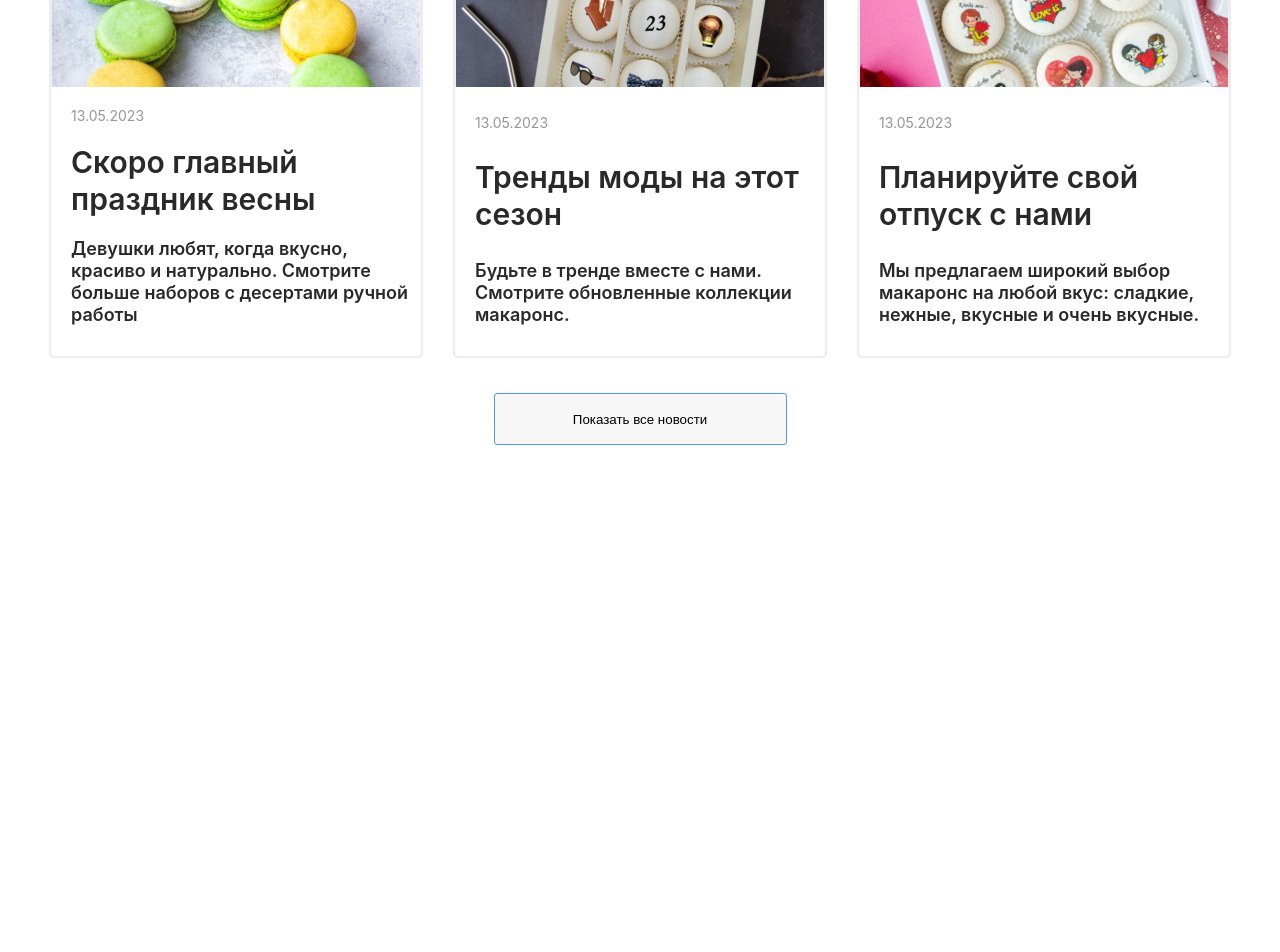
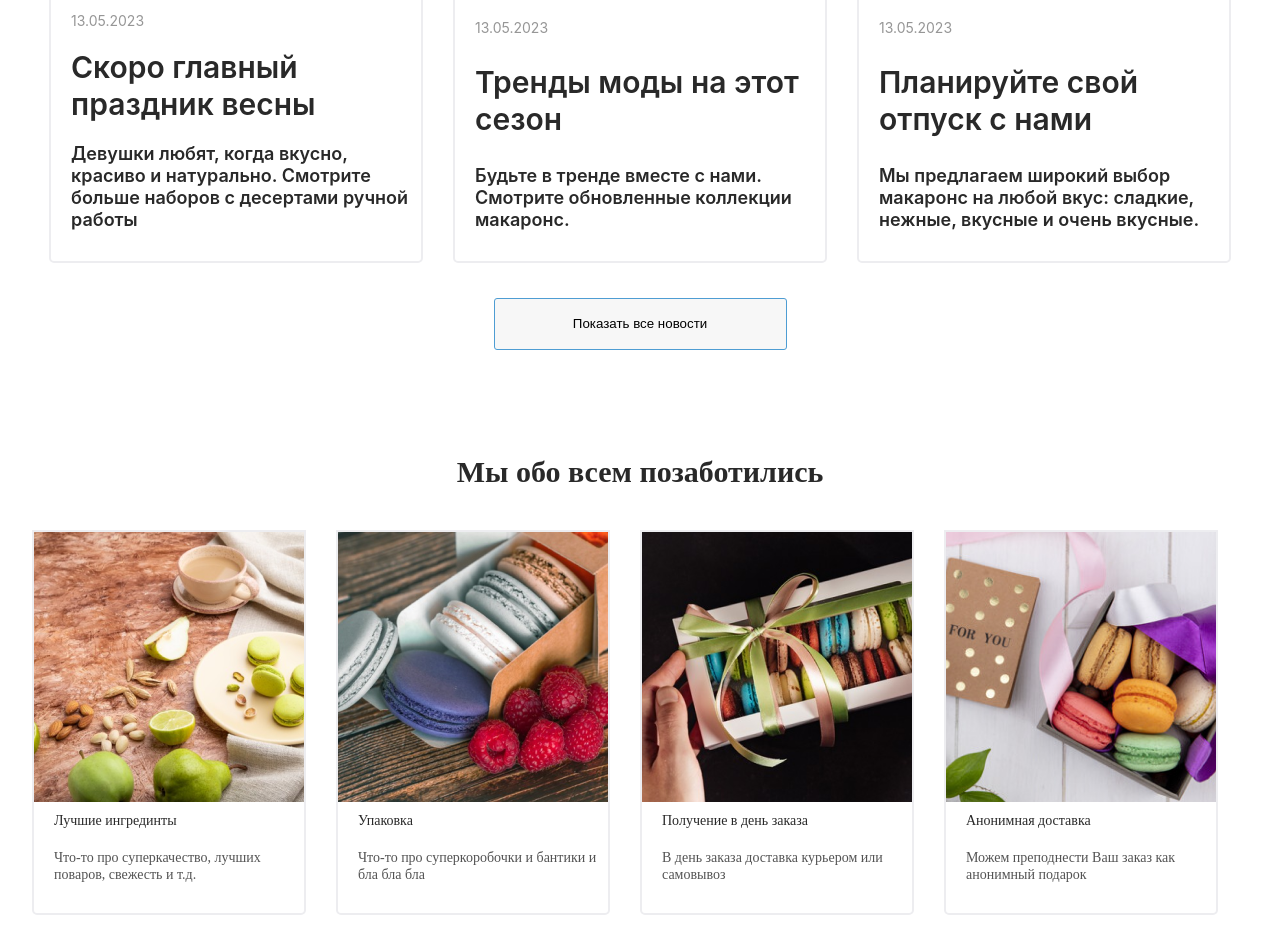
Before and after one commit to kudinov-andrej/sweet, a React (Create React App) app: page / in a window 1280 px wide. Shown: the part 4116-5068 px from the top of the page. Before the commit the page ends 4561 px from the top, so only its background shows below. Built offline with nearby package versions, Linux system fonts and the light colour scheme.

Commit message:
сделал блок care

```diff
--- a/src/App.css
+++ b/src/App.css
@@ -1148,41 +1148,6 @@ header {
   text-align: start;
 }
 
-.news {
-  display: flex;
-  flex-direction: column;
-  align-items: center;
-  max-width: 100%;
-}
-
-.news__title {
-  margin: 0;
-  padding: 0;
-  margin-top: 85px;
-  margin-bottom: 42px;
-  max-width: 340px;
-  font-weight: 600;
-  word-wrap: break-word;
-  font-size: 30px;
-  line-height: 37px;
-  color: #292929
-}
-
-.news__block {
-  display: grid;
-  grid-template-columns: 1fr 1fr 1fr;
-  gap: 30px;
-  margin-bottom: 35px;
-
-}
-
-.news__block div:nth-child(n+4) {
-  display: none;
-}
-
-.news__block-open div:nth-child(n+4) {
-  display: grid;
-}
 
 .news {
   display: flex;
@@ -1272,3 +1237,89 @@ header {
   line-height: 17px;
   color: #969696;
 }
+
+
+.care {
+  display: flex;
+  flex-direction: column;
+  align-items: center;
+  max-width: 100%;
+  margin-bottom: 37px;
+}
+
+.care__title {
+  margin: 0;
+  padding: 0;
+  margin-top: 103px;
+  margin-bottom: 40px;
+  max-width: 442px;
+  font-family: 'Montserrat';
+  font-style: normal;
+  font-weight: 600;
+  font-size: 30px;
+  line-height: 37px;
+  text-align: center;
+  color: #292929
+}
+
+
+.care__block {
+  display: flex;
+  flex-direction: row;
+
+}
+
+
+.care__card {
+  margin: 0;
+  padding: 0;
+  display: flex;
+  flex-direction: column;
+  align-items: flex-start;
+  justify-content: space-between;
+  text-align: start;
+  border: 2px solid #EDEDF0;
+  border-radius: 0px 0px 5px 5px;
+  margin-right: 30px;
+}
+
+.care__card-img {
+  margin: 0;
+  padding: 0;
+  max-width: 270px;
+  max-height: 270px;
+  object-fit: cover;
+  object-position: center;
+
+}
+
+.care__card-title {
+  margin: 0;
+  padding: 0;
+  margin-top: 10px;
+  margin-bottom: 10px;
+  max-width: 250px;
+  font-family: 'Proxima Nova';
+  font-style: normal;
+  font-weight: 400;
+  font-size: 14px;
+  line-height: 17px;
+  color: #292929;
+  margin-left: 20px;
+}
+
+.care__card-description {
+  margin: 0;
+  padding: 0;
+  margin-top: 10px;
+  margin-bottom: 30px;
+  max-width: 250px;
+  font-family: 'Proxima Nova';
+  font-style: normal;
+  font-weight: 400;
+  font-size: 14px;
+  line-height: 17px;
+  color: #292929;
+  opacity: 0.8;
+  margin-left: 20px;
+}
--- a/src/App.js
+++ b/src/App.js
@@ -7,13 +7,19 @@ import Navigation from './navigation/Navigation';
 import Promotion from './promotion/Promotion';
 import PopularSet from './popularSet/PopularSet';
 import NewsBlock from './news/NewsBlock';
+import CareBlock from './care/CareBlock';
+
 
 function App() {
   // раскрытие полного списка товаров и новостей в блоках PopularSet и News
-  const [openBlock, setOpenBlock] = useState(false);
+  const [openBlockSet, setOpenBlockSet] = useState(false);
+  const [openBlockNews, setOpenBlockNews] = useState(false);
 
   function hendleOpenButton() {
-    setOpenBlock(!openBlock)
+    setOpenBlockSet(!openBlockSet)
+  }
+  function hendleOpenButtonNews() {
+    setOpenBlockNews(!openBlockNews)
   }
 
   // скролл в блоке Promotion
@@ -56,12 +62,13 @@ function App() {
         <Holidays />
         <PopularSet
           hendleOpenButton={hendleOpenButton}
-          openBlock={openBlock}
+          openBlockSet={openBlockSet}
         />
         <NewsBlock
-          hendleOpenButton={hendleOpenButton}
-          openBlock={openBlock}
+          hendleOpenButtonNews={hendleOpenButtonNews}
+          openBlockNews={openBlockNews}
         />
+        <CareBlock />
       </main>
     </div >
   );
--- a/src/care/CareBlock.jsx
+++ b/src/care/CareBlock.jsx
@@ -0,0 +1,28 @@
+import React from 'react';
+import '../App.css';
+import CareItem from '../care/CareItem'
+import { careInfo } from '../constants/careConst'
+
+
+function CareBlock() {
+
+    return (
+        <section className="care">
+            <h2 className="care__title">Мы обо всем позаботились</h2>
+            <div className="care__block">
+                {careInfo.map((care, id) =>
+                    < CareItem
+                        key={id}
+                        careSrc={care.careSrc}
+                        careAlt={care.careAlt}
+                        title={care.title}
+                        description={care.description}
+                    />
+                )}
+            </div>
+
+        </section>
+    );
+}
+
+export default CareBlock;
--- a/src/care/CareItem.jsx
+++ b/src/care/CareItem.jsx
@@ -0,0 +1,17 @@
+import React from 'react';
+import '../App.css';
+
+
+function CareItem(props) {
+
+
+    return (
+        <div className='care__card'>
+            <img className='care__card-img' src={props.careSrc} alt={props.careAlt} />
+            <h2 className='care__card-title'>{props.title}</h2>
+            <p className='care__card-description'>{props.description}</p>
+        </div>
+    );
+}
+
+export default CareItem;
--- /dev/null
+++ b/src/constants/careConst.js
@@ -0,0 +1,40 @@
+import care1 from '../image/care/care1.png';
+import care2 from '../image/care/care2.png';
+import care3 from '../image/care/care3.png';
+import care4 from '../image/care/care4.png';
+
+const careInfo = [
+    {
+        careSrc: care1,
+        careAlt: 'фотография ингридиентов',
+        title: 'Лучшие ингрединты',
+        description: 'Что-то про суперкачество, лучших поваров, свежесть и т.д.',
+
+    },
+    {
+        careSrc: care2,
+        careAlt: 'фотография упаковки',
+        title: 'Упаковка',
+        description: 'Что-то про суперкоробочки и бантики и бла бла бла',
+
+    },
+    {
+        careSrc: care3,
+        careAlt: 'фотография макаронс',
+        title: 'Получение в день заказа',
+        description: 'В день заказа доставка курьером или самовывоз',
+
+    },
+    {
+        careSrc: care4,
+        careAlt: 'фотография макаронс',
+        title: 'Анонимная доставка',
+        description: 'Можем преподнести Ваш заказ как анонимный подарок',
+
+    },
+
+];
+
+
+
+export { careInfo }
--- a/src/constants/product/productConst.js
+++ b/src/constants/product/productConst.js
@@ -168,6 +168,26 @@ const productsPopular = [
             chocolate: 7,
         },
     },
+    {
+        vendorCode: '9',
+        srcProduct: hard,
+        altProduct: 'Изображение сердца',
+        title: 'Сердце',
+        description: '24 штуки в коробке в виде сердца. Ассорти из 6 вкусов. Прекрасный выбор для любого праздника',
+        productPrice: 2800,
+        delivery: true,
+        pickup: true,
+        present: false,
+        detailedDescription: 'Кондитерское изделие макаронс в виде сердца',
+        compound: 'Сахар, миндальная мука, белки яиц, красители: Е102, Е122, Е124, Е150d, ароматизаторы: ванилин, банан, клубника, карамель, манго, виноград',
+        storageCondition: 'Хранить при температуре от +2 до +4 градусов Цельсия',
+        tastes: {
+            apple: 4,
+            orange: 4,
+            tangerine: 4,
+            chocolate: 8,
+        },
+    },
 ];
 
 export { productsPopular }
--- a/src/news/NewsBlock.jsx
+++ b/src/news/NewsBlock.jsx
@@ -8,13 +8,13 @@ function NewsBlock(props) {
 
 
     function hendleOpenClick() {
-        props.hendleOpenButton()
+        props.hendleOpenButtonNews()
     }
 
     return (
         <section className="news">
             <h2 className="news__title">Новости</h2>
-            <div className={props.openBlock ? "news__block news__block-open" : "news__block"}>
+            <div className={props.openBlockNews ? "news__block news__block-open" : "news__block"}>
                 {news.map((news, id) =>
                     < NewsItem
                         key={id}
@@ -27,7 +27,7 @@ function NewsBlock(props) {
                 )}
             </div>
             <button onClick={hendleOpenClick} type="button"
-                className='button'>{props.openBlock ? "Скрыть новости" : "Показать все новости"}</button>
+                className='button'>{props.openBlockNews ? "Скрыть новости" : "Показать все новости"}</button>
         </section>
     );
 }
--- a/src/popularSet/PopularSet.jsx
+++ b/src/popularSet/PopularSet.jsx
@@ -15,7 +15,7 @@ function PopularSet(props) {
     return (
         <section className="popular-sets">
             <h2 className="popular-sets__title">Популярные наборы</h2>
-            <div className={props.openBlock ? "popular-sets__block popular-sets__block-open" : "popular-sets__block"}>
+            <div className={props.openBlockSet ? "popular-sets__block popular-sets__block-open" : "popular-sets__block"}>
                 {productsPopular.map((card, vendorCode) =>
                     < Product
                         key={vendorCode}
@@ -29,7 +29,7 @@ function PopularSet(props) {
 
             </div>
             <button onClick={hendleOpenClick} type="button"
-                className='button'>{props.openBlock ? "Скрыть наборы" : "Показать все наборы"}</button>
+                className='button'>{props.openBlockSet ? "Скрыть наборы" : "Показать все наборы"}</button>
         </section>
     );
 }
```
